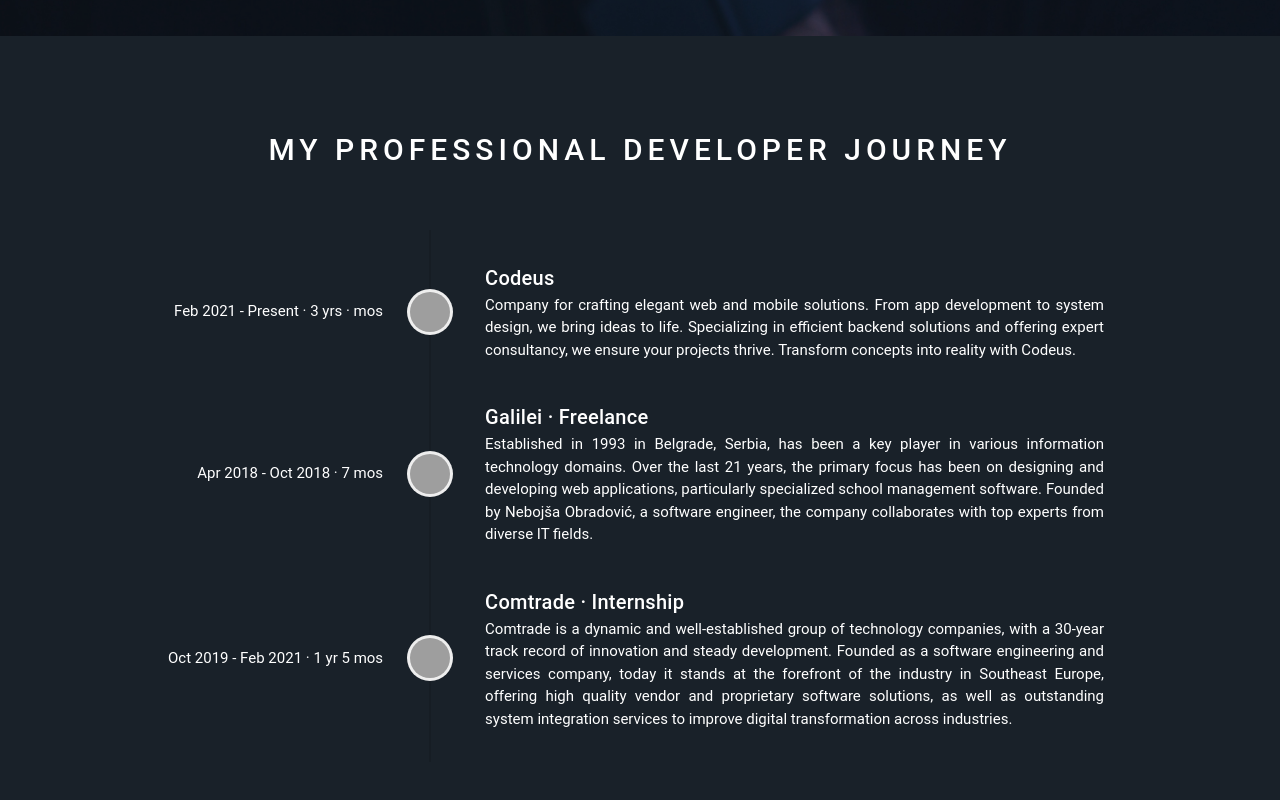
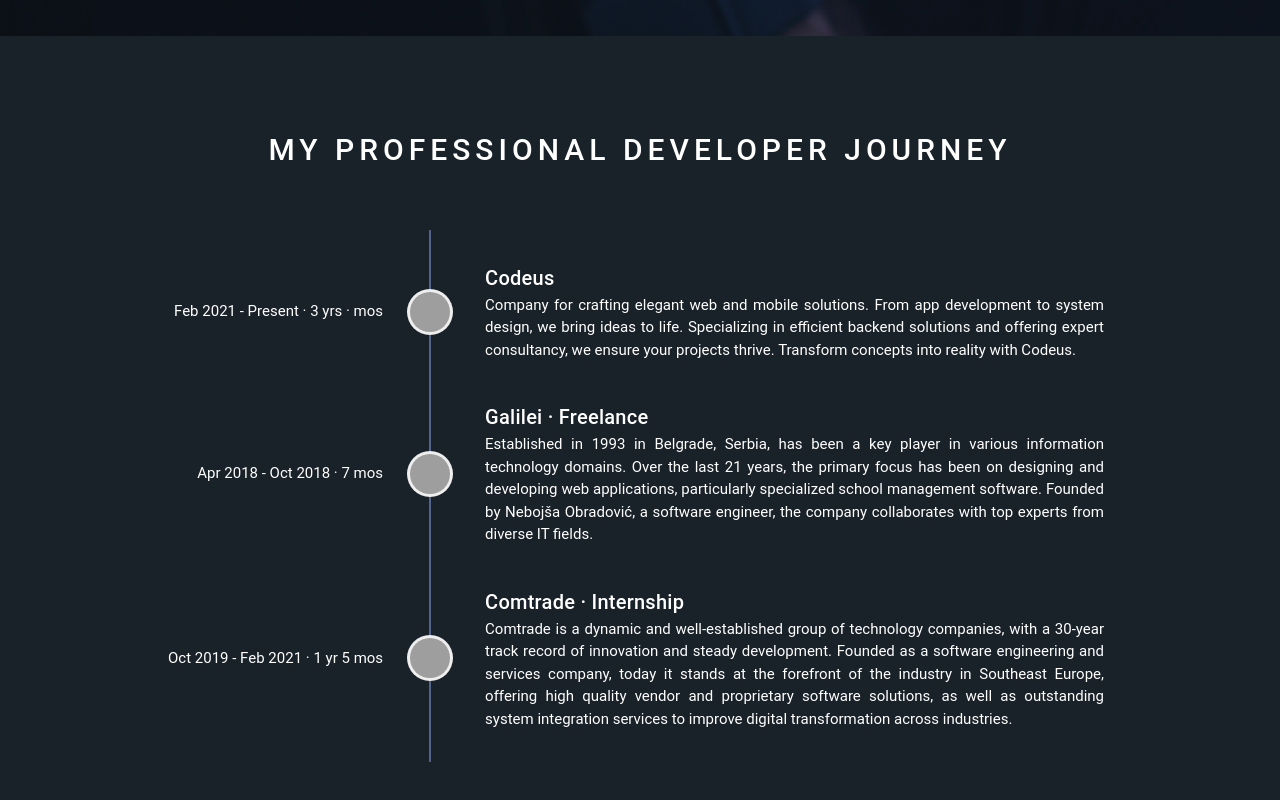
Before and after one commit to ilhankalac/portfolio-app, a Vue app: page / in a window 1280 px wide. Shown: the part 764-1564 px from the top of the page. Built offline with nearby package versions, Linux system fonts and the light colour scheme; grey boxes are pictures that could not be loaded.

Commit message:
Color of timeline lines and dot change

```diff
--- a/src/components/ExperienceCard.vue
+++ b/src/components/ExperienceCard.vue
@@ -4,13 +4,13 @@
       <v-card
         color="#192129"
         style="overflow-y: auto !important;"
-        height="600px"
+        :height="smAndDown ? '500px' : ''"
       >
         <div
           style="height: 50px; background-color:#54638D;"
           class="d-flex justify-space-between align-center pl-5 mb-2"
         >
-          <span>{{ selectedExperience?.title }}</span>
+          <span>{{ selectedExperience?.position }}</span>
           <div class="d-flex justify-end">
             <v-btn
               flat
@@ -21,24 +21,19 @@
           </div>
         </div>
 
-        <v-img
-          height="200"
-          :src="selectedExperience?.logoSrc"
-          cover
-          class="text-white"
-        >
-        </v-img>
-
         <v-card-text>
           <div class="font-weight-bold ms-1 mb-2">
             List of projects I worked on at {{ selectedExperience?.title }}
           </div>
 
-          <v-timeline density="compact" align="start">
+          <v-timeline
+            density="compact" align="start"
+            line-color="#54638D"
+          >
             <v-timeline-item
               v-for="experience in selectedExperience.projects"
               :key="experience.time"
-              :dot-color="experience.color"
+              dot-color="white"
               size="x-small"
             >
               <div class="mb-4">
@@ -75,6 +70,7 @@
   description?: string;
   logoSrc?: string;
   projects: any
+  position?: string
 }
 import { computed, defineProps, defineEmits } from "vue";
 import { useDisplay } from "vuetify";
--- a/src/views/WorkExperience.vue
+++ b/src/views/WorkExperience.vue
@@ -12,11 +12,14 @@
 			>
 				My Professional Developer Journey
 			</p>
-			<v-timeline side="end">
+			<v-timeline
+				side="end"
+				line-color="#54638D"
+			>
                 <v-timeline-item
 					v-for="experience in experiences"
 					:key="experience.id"
-					dot-color="#637686"
+					dot-color="white"
 					size="large"
 				>
 					<template v-slot:icon>
@@ -76,6 +79,7 @@
 			date: "Oct 2019 - Feb 2021 · 1 yr 5 mos",
 			description: "Comtrade is a dynamic and well-established group of technology companies, with a 30-year track record of innovation and steady development. Founded as a software engineering and services company, today it stands at the forefront of the industry in Southeast Europe, offering high quality vendor and proprietary software solutions, as well as outstanding system integration services to improve digital transformation across industries.",
 			logoSrc: 'https://itkonekt.com/media/2022/09/Comtrade_transparent.png',
+			position: "Backend Engineer",
 			projects: [
 				{
 					name: "Comtrade Digital Services",
@@ -97,6 +101,7 @@
 			date: "Apr 2018 - Oct 2018 · 7 mos",
 			description: "Established in 1993 in Belgrade, Serbia, has been a key player in various information technology domains. Over the last 21 years, the primary focus has been on designing and developing web applications, particularly specialized school management software. Founded by Nebojša Obradović, a software engineer, the company collaborates with top experts from diverse IT fields.",
 			logoSrc: 'https://galilej.com/wp-content/uploads/2022/08/galilei-en-300x87-1-200x58.png',
+			position: "Frontend Engineer",
 			projects: [
 				{
 					name: "Musical instruments WEB application",
@@ -113,6 +118,7 @@
 			date: "Feb 2021 - Present · " + (new Date().getFullYear() - 2021) + " yrs ·" + (new Date().getMonth() > 0 ? new Date().getMonth() : '	') + " mos",
 			description: "Company for crafting elegant web and mobile solutions. From app development to system design, we bring ideas to life. Specializing in efficient backend solutions and offering expert consultancy, we ensure your projects thrive. Transform concepts into reality with Codeus.",
 			logoSrc: 'https://codeus.me/img/codeus_logo.png',
+			position: "Frontend Engineer",
 			projects: [
 				{
 					name: "Seqster",
@@ -128,6 +134,7 @@
 					endDate: "Present",
 					technologies: ["JavaScript", "Vue.js 2", "Vuetify", "TypeScript", "HTML", "CSS",  "Git", "Linux"]
 				},
+
 			]
 		}
 	].reverse()
```
